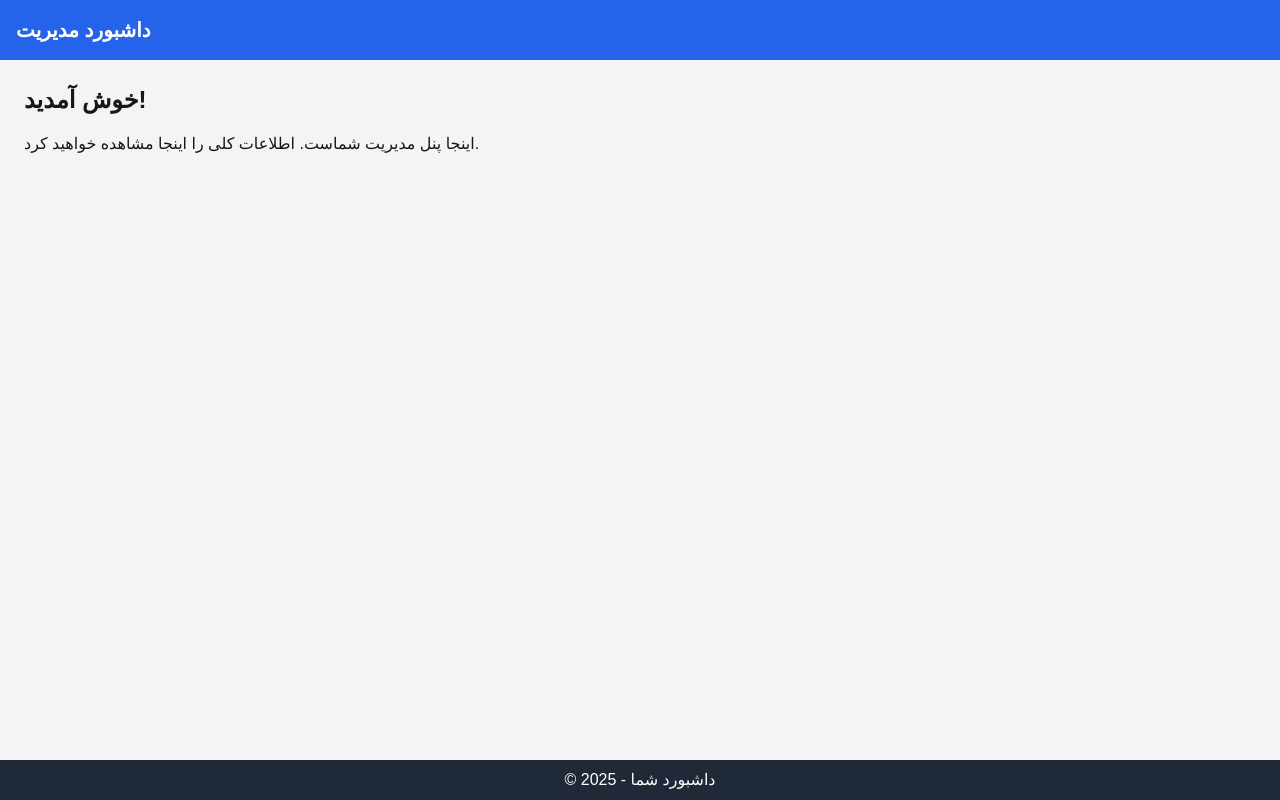
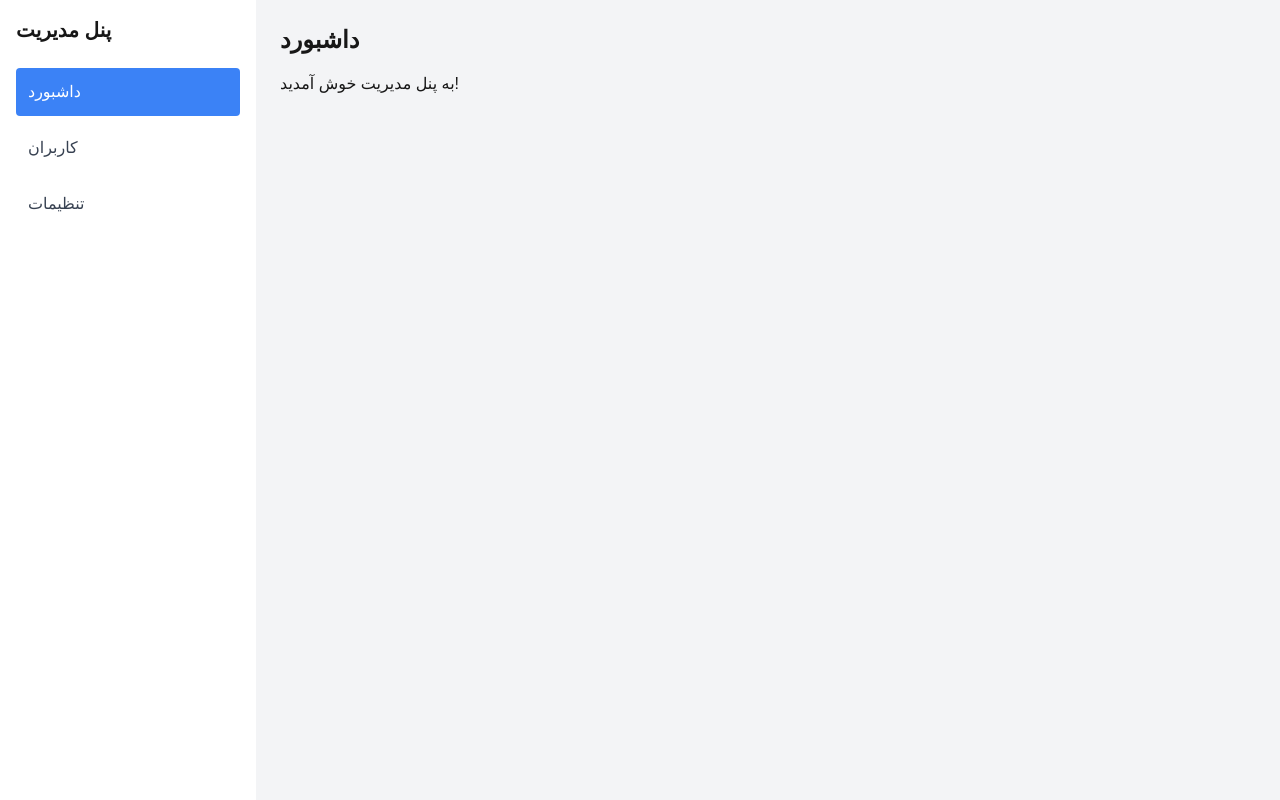
Before and after one commit to negin-khademi/admin-dashboard, a Next.js app: page /dashboard in a window 1280 px wide. Built offline with nearby package versions, Linux system fonts and the light colour scheme.

Commit message:
create dashboard page

```diff
--- a/app/dashboard/page.tsx
+++ b/app/dashboard/page.tsx
@@ -1,17 +1,16 @@
+import Sidebar from '../components/Sidebar';
+
 export default function DashboardPage() {
   return (
-    <div className="flex flex-col h-screen">
-      {/* هدر */}
-      <header className="bg-blue-600 text-white p-4 text-xl font-bold">داشبورد مدیریت</header>
+    <div className="flex h-screen">
+      {/* منوی کناری */}
+      <Sidebar />
 
       {/* محتوای اصلی */}
       <main className="flex-1 p-6 bg-gray-100">
-        <h2 className="text-2xl font-semibold mb-4">خوش آمدید!</h2>
-        <p>اینجا پنل مدیریت شماست. اطلاعات کلی را اینجا مشاهده خواهید کرد.</p>
+        <h2 className="text-2xl font-semibold mb-4">داشبورد</h2>
+        <p>به پنل مدیریت خوش آمدید!</p>
       </main>
-
-      {/* فوتر */}
-      <footer className="bg-gray-800 text-white text-center p-2">&copy; 2025 - داشبورد شما</footer>
     </div>
   );
 }
```
